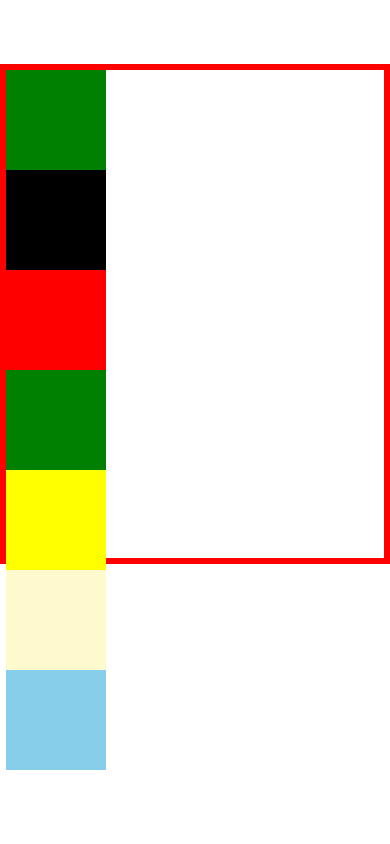
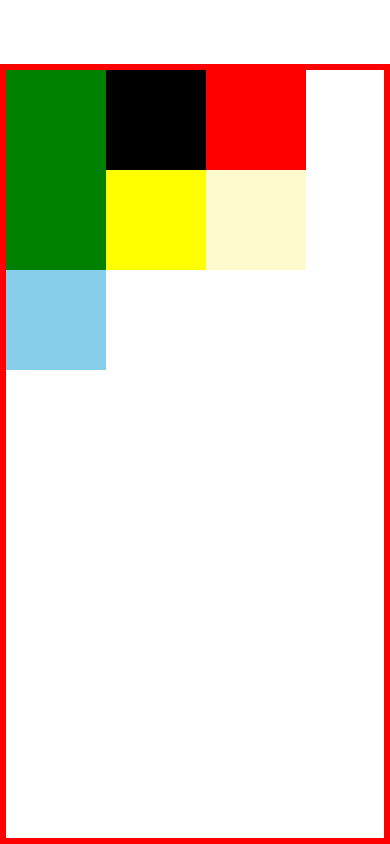
Before and after one commit to TimiMaliki/React-naive, a React Native app in the folder Tutorial/CoreComponents/: screen / in a window 390 px wide. Built offline with nearby package versions, Linux system fonts and the light colour scheme.

Commit message:
tutotial : flex-wrap

```diff
--- a/Tutorial/CoreComponents/App.js
+++ b/Tutorial/CoreComponents/App.js
@@ -4,8 +4,9 @@ import Box from "./component/Box";
 
 const styles = StyleSheet.create({
   container: {
-    // flex: 1,
-    flexWrap: "nowrap",
+    flex: 1,
+    flexDirection: "row",
+    flexWrap: "wrap",
     height: 500,
     marginTop: 64,
     borderWidth: 6,
```
